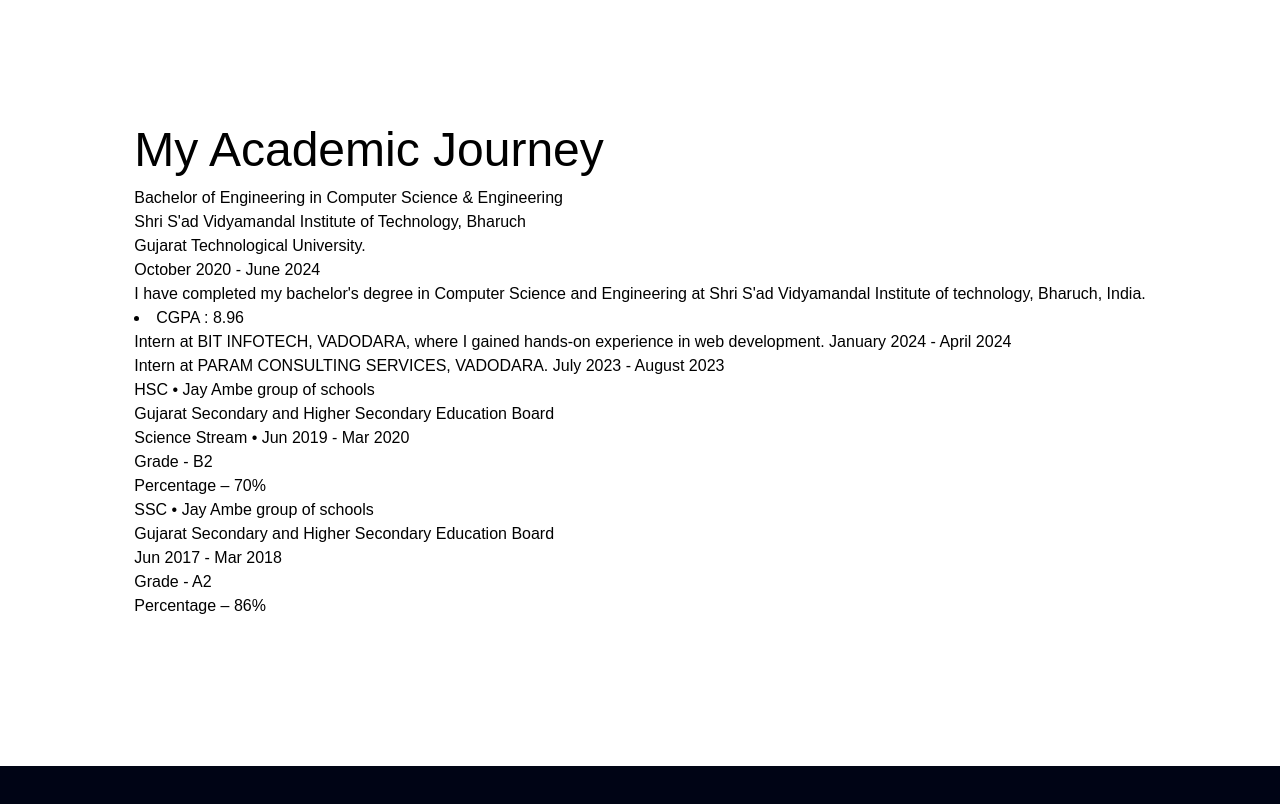
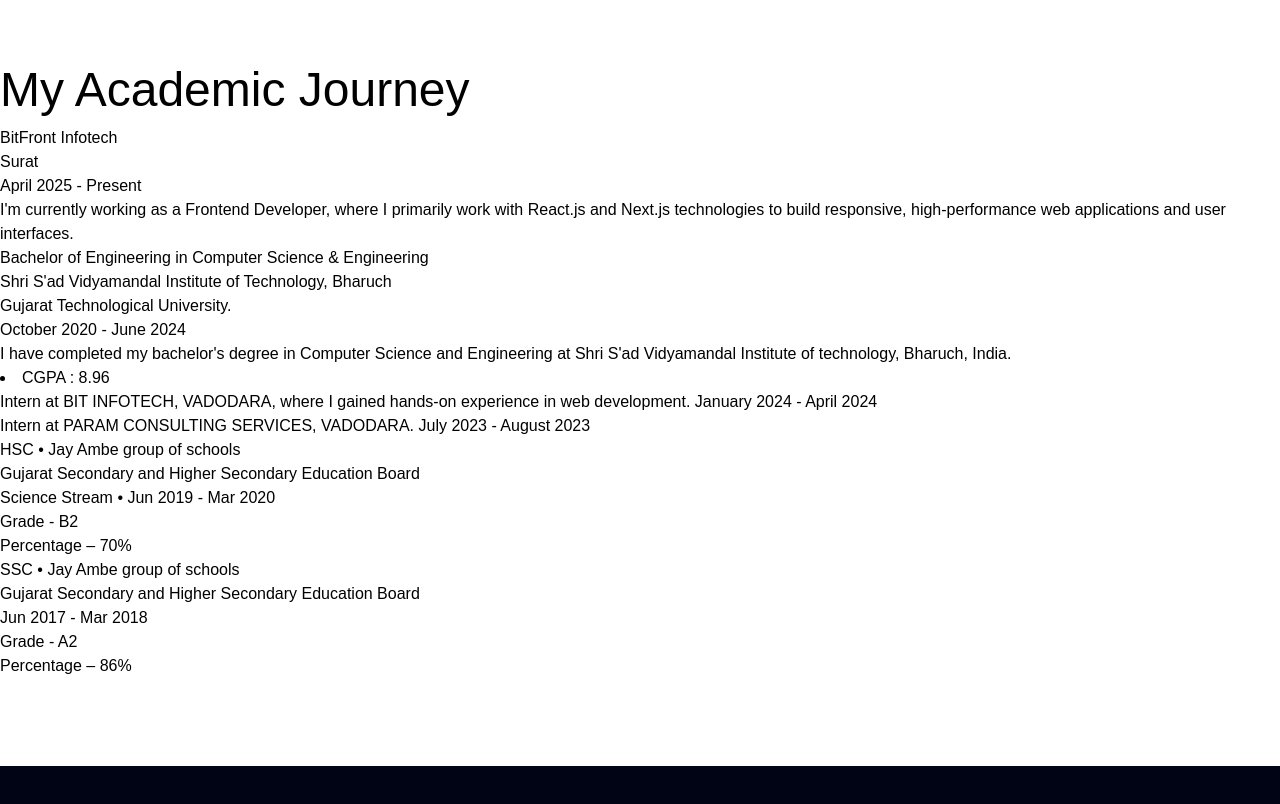
Before and after one commit to Deepkhatri22/Deep_Portfolio, a React (Vite) app: page / in a window 1280 px wide. Shown: the part 1880-2684 px from the top of the page. Built offline with nearby package versions, Linux system fonts and the light colour scheme; a web font is replaced by a local one.

Commit message:
edit academic part.

```diff
--- a/src/Component/Education.jsx
+++ b/src/Component/Education.jsx
@@ -43,6 +43,30 @@
 
           <div className="grid gap-12 lg:grid-cols-2">
             {/* Animation for each educational section */}
+            <motion.div
+              className="space-y-2"
+              initial={{ opacity: 0, y: 50 }}
+              animate={{ opacity: isVisible ? 1 : 0, y: isVisible ? 0 : 50 }}
+              transition={{ duration: 1, delay: 0.4, ease: "easeOut" }}
+            >
+              <h3 className="text-2xl font text-white font-semibold tracking-tight">BitFront Infotech</h3>
+              <p className="text-white font">Surat</p>
+              <p className="text-white font">April 2025 - Present</p>
+            </motion.div>
+
+            <motion.div
+              className="space-y-4 text-white"
+              initial={{ opacity: 0, y: 50 }}
+              animate={{ opacity: isVisible ? 1 : 0, y: isVisible ? 0 : 50 }}
+              transition={{ duration: 1, delay: 0.6, ease: "easeOut" }}
+            >
+
+              <p className="text-justify font">
+              I'm currently working as a Frontend Developer, where I primarily work with React.js and Next.js technologies to build responsive, high-performance web applications and user interfaces.<br />
+
+              </p>
+
+            </motion.div>
             <motion.div
               className="space-y-2"
               initial={{ opacity: 0, y: 50 }}
```
Also changed, not shown: 1 other file (tests, documents, lock files or other folders).
